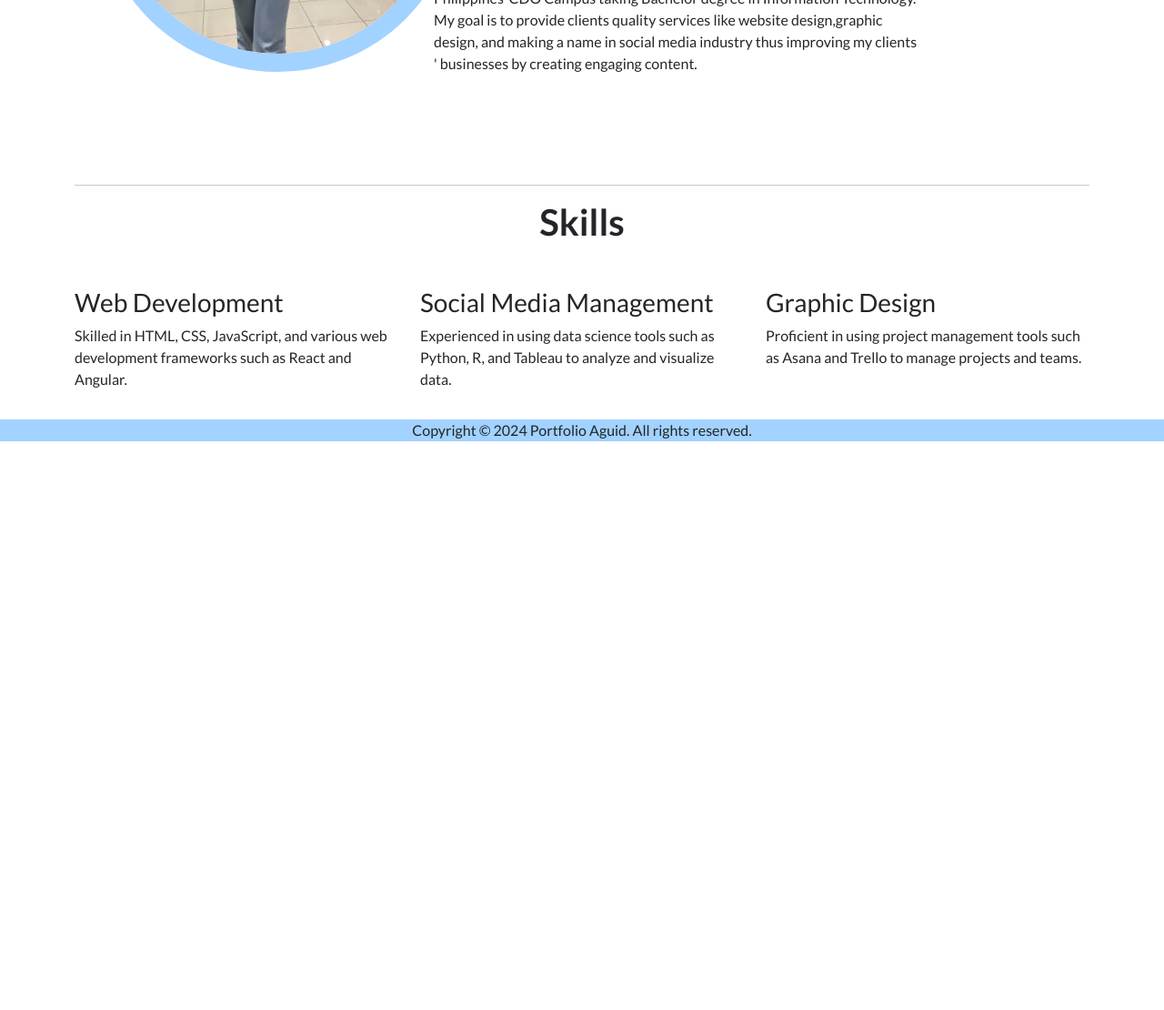
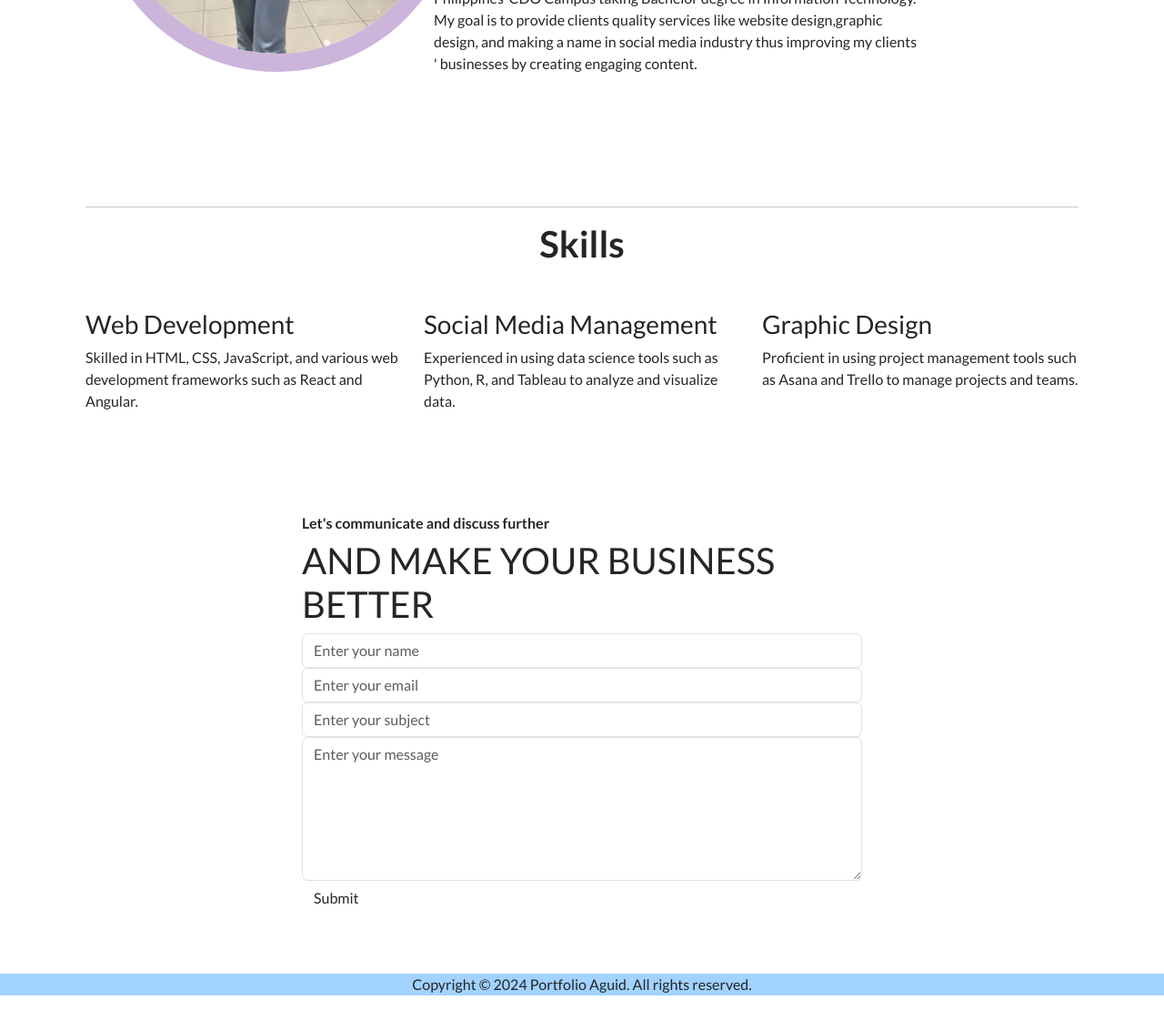
Before and after one commit to epjaguid/Activity4_Aguid, a plain HTML site: page Portfolio_Aguid.html in a window 1280 px wide. Shown: the part 632-1742 px from the top of the page at 91% size. Before the commit the page ends 1133 px from the top, so only its background shows below. Drawn offline with nearby package versions, Linux system fonts and the light colour scheme; a script that the page names is missing.

Commit message:
final commit

```diff
--- a/Portfolio_Aguid.html
+++ b/Portfolio_Aguid.html
@@ -58,7 +58,7 @@
       <!-- About Me Section -->
 
     <div id="image" class="container pt-3 col-lg-2">
-      <img src="mypic.jpg " width="400px" height="600px" style="border-radius: 1500px; border:20px solid #A2D2FF;">
+      <img src="mypic.jpg " width="400px" height="600px" style="border-radius: 1500px; border:20px solid #CDB4DB;">
     </div>
     <!--Name Containers-->
     <div class="container col-lg-6 pt-3">
@@ -76,13 +76,8 @@
     </div>
 
 
-
-
-
-
-
-    <!--Suggestion-->
-
+    <!--Skills-->
+    <section id="skills" class="pt-4 pb-5 container">
     <div class="container" style="margin-top: 200px;">
       <hr>
       <h1 id="skills" class="text-center mb-5"><b>Skills</b></h1>
@@ -107,8 +102,30 @@
         </div>
       </div>
     </div>
+    </section>
+
+    <!--Contact Details-->
+
+    <section id="contact">
+
+      <div class="container col-lg-6 text-align-justify pb-5 pt-5">
+
+        <div class="text intro"><h6><b>Let's communicate and discuss further</b></h6>
+        <h1>AND MAKE YOUR BUSINESS BETTER</h1>
+      </div>
 
 
+      <form action="#" class="form aos-init aos-animate " data-aos="fade-up " data-aos-delay="300">
+        <input type="text" class="form-control" required="required" placeholder="Enter your name"/>
+        <input type="email" class="form-control" required="required" placeholder="Enter your email"/>
+        <input type="text" required="required" class="form-control" placeholder="Enter your subject">
+        <textarea class="form-control" required="required" rows="6" placeholder="Enter your message"></textarea>
+        <button type="submit" class="btn">Submit</button>
+
+      </form>
+      </div>
+
+    </section>
 
 
 
```
